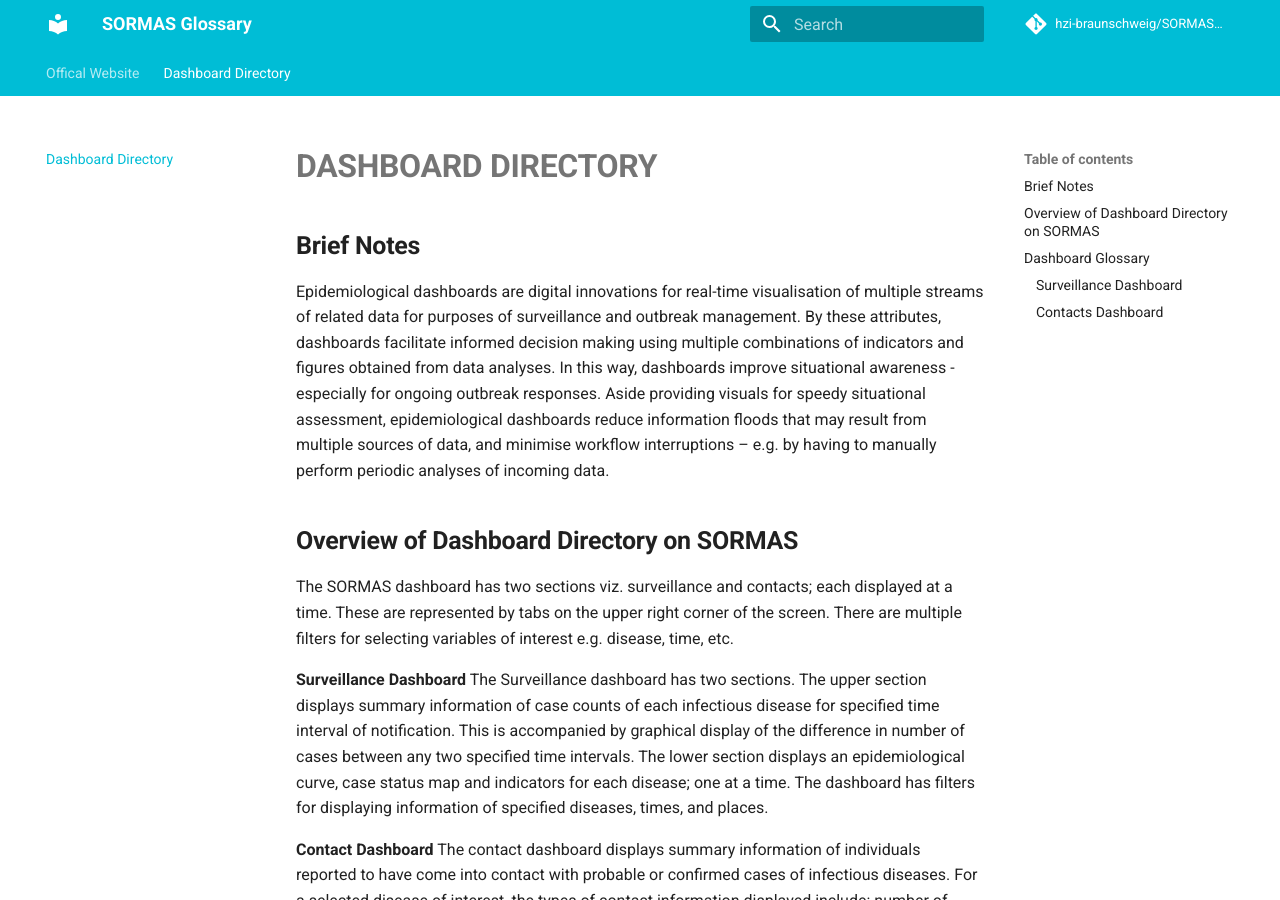
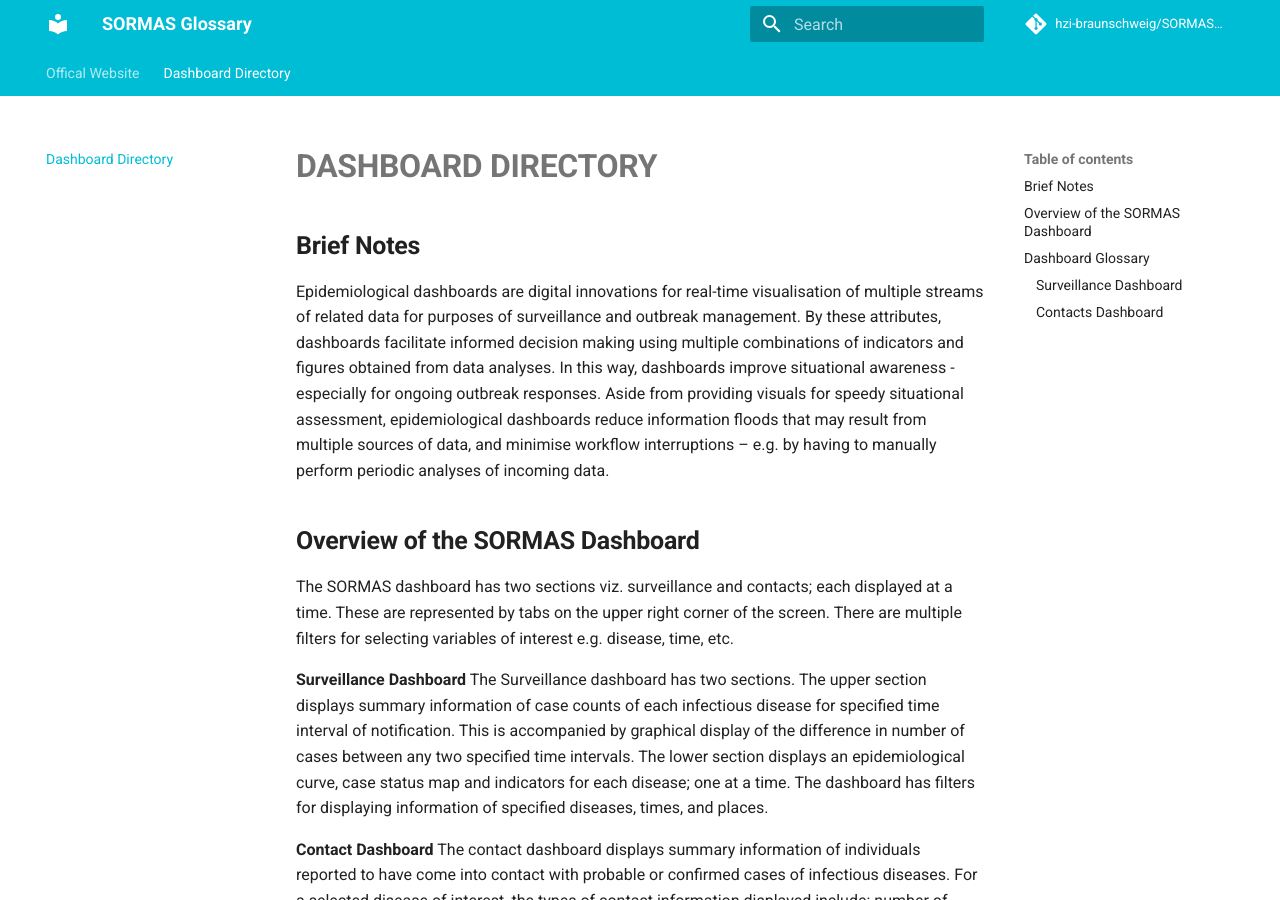
Before and after one commit to SORMAS-Foundation/SORMAS-Glossary, an MkDocs documentation site: the page built from docs/DASHBOARD_DIRECTORY.md, in a window 1280 px wide and 900 px high. Built offline with MkDocs 1.6.1 and Material for MkDocs 9.7.7, drawn with Linux system fonts in a browser that asks for light colours; comment, search, counter and statistics services are not loaded.

Commit message:
Update DASHBOARD_DIRECTORY.md
Revised the 'Brief Notes' and 'Overview...' sections slightly.

```diff
--- a/docs/DASHBOARD_DIRECTORY.md
+++ b/docs/DASHBOARD_DIRECTORY.md
@@ -2,11 +2,11 @@
 
 ## **Brief Notes**
 
-Epidemiological dashboards are digital innovations for real-time visualisation of multiple streams of related data for purposes of surveillance and outbreak management. By these attributes, dashboards facilitate informed decision making using multiple combinations of indicators and figures obtained from data analyses. In this way,  dashboards improve situational awareness - especially for ongoing outbreak responses. Aside providing visuals for speedy situational assessment, epidemiological  dashboards reduce information floods that may result from multiple sources of data, and minimise workflow interruptions – e.g. by having to manually perform periodic analyses of incoming data.
+Epidemiological dashboards are digital innovations for real-time visualisation of multiple streams of related data for purposes of surveillance and outbreak management. By these attributes, dashboards facilitate informed decision making using multiple combinations of indicators and figures obtained from data analyses. In this way, dashboards improve situational awareness - especially for ongoing outbreak responses. Aside from providing visuals for speedy situational assessment, epidemiological  dashboards reduce information floods that may result from multiple sources of data, and minimise workflow interruptions – e.g. by having to manually perform periodic analyses of incoming data.
 
-## **Overview of Dashboard Directory on SORMAS**
+## **Overview of the SORMAS Dashboard**
 
-The  SORMAS dashboard has two sections viz. surveillance and contacts; each displayed at a time. These are represented by tabs on the upper right corner of the screen. There are multiple filters for selecting variables of interest e.g. disease, time, etc.
+The SORMAS dashboard has two sections viz. surveillance and contacts; each displayed at a time. These are represented by tabs on the upper right corner of the screen. There are multiple filters for selecting variables of interest e.g. disease, time, etc.
 
 **Surveillance Dashboard**
 The Surveillance dashboard has two sections. The upper section displays summary information of case  counts of each infectious disease for specified time interval of notification. This is accompanied by  graphical display of the difference in number of cases between any two specified time intervals. The lower section displays an epidemiological curve, case status map and indicators for each disease; one at a time. The dashboard has  filters for displaying information of specified diseases, times, and places.
```
